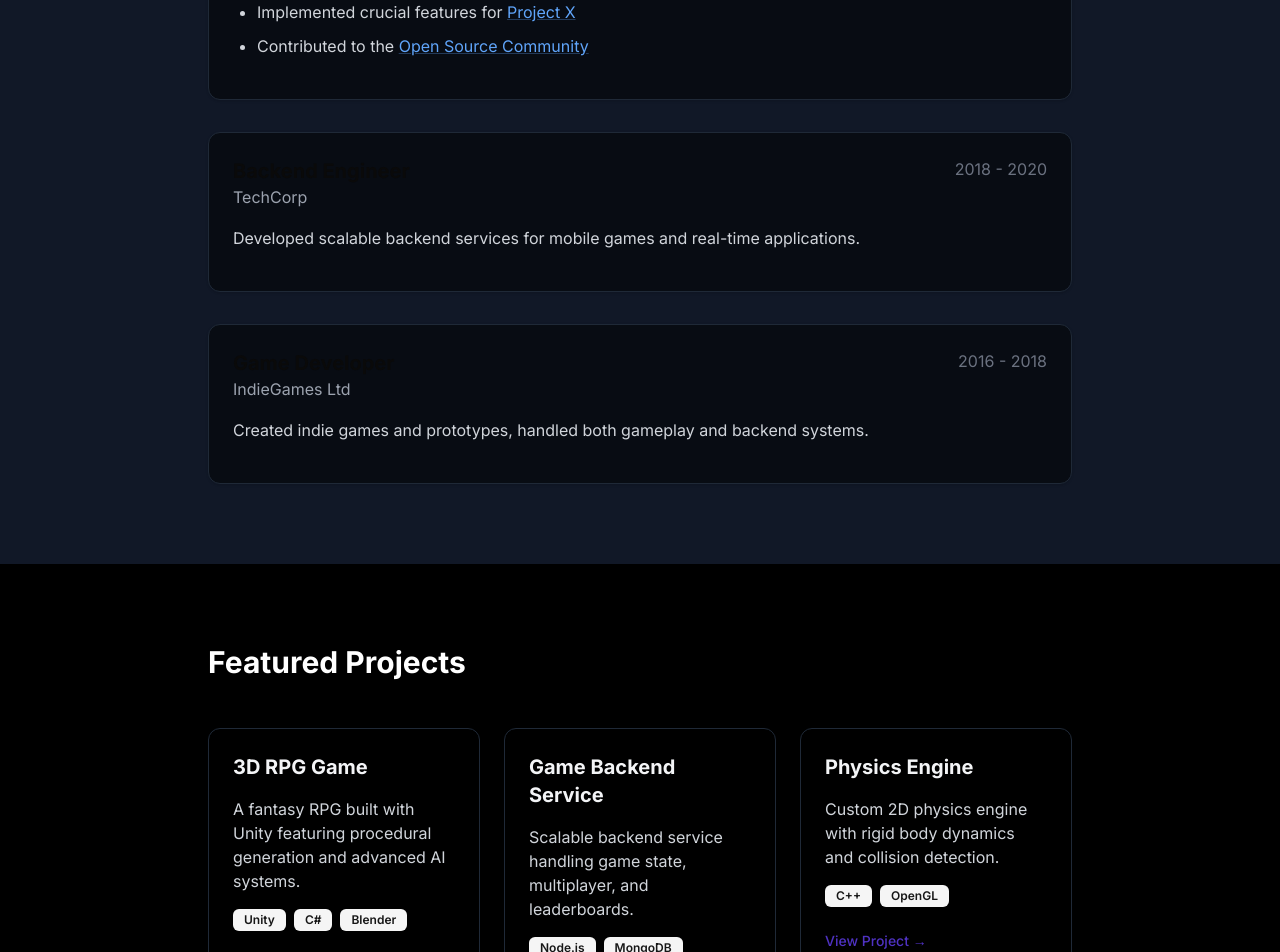
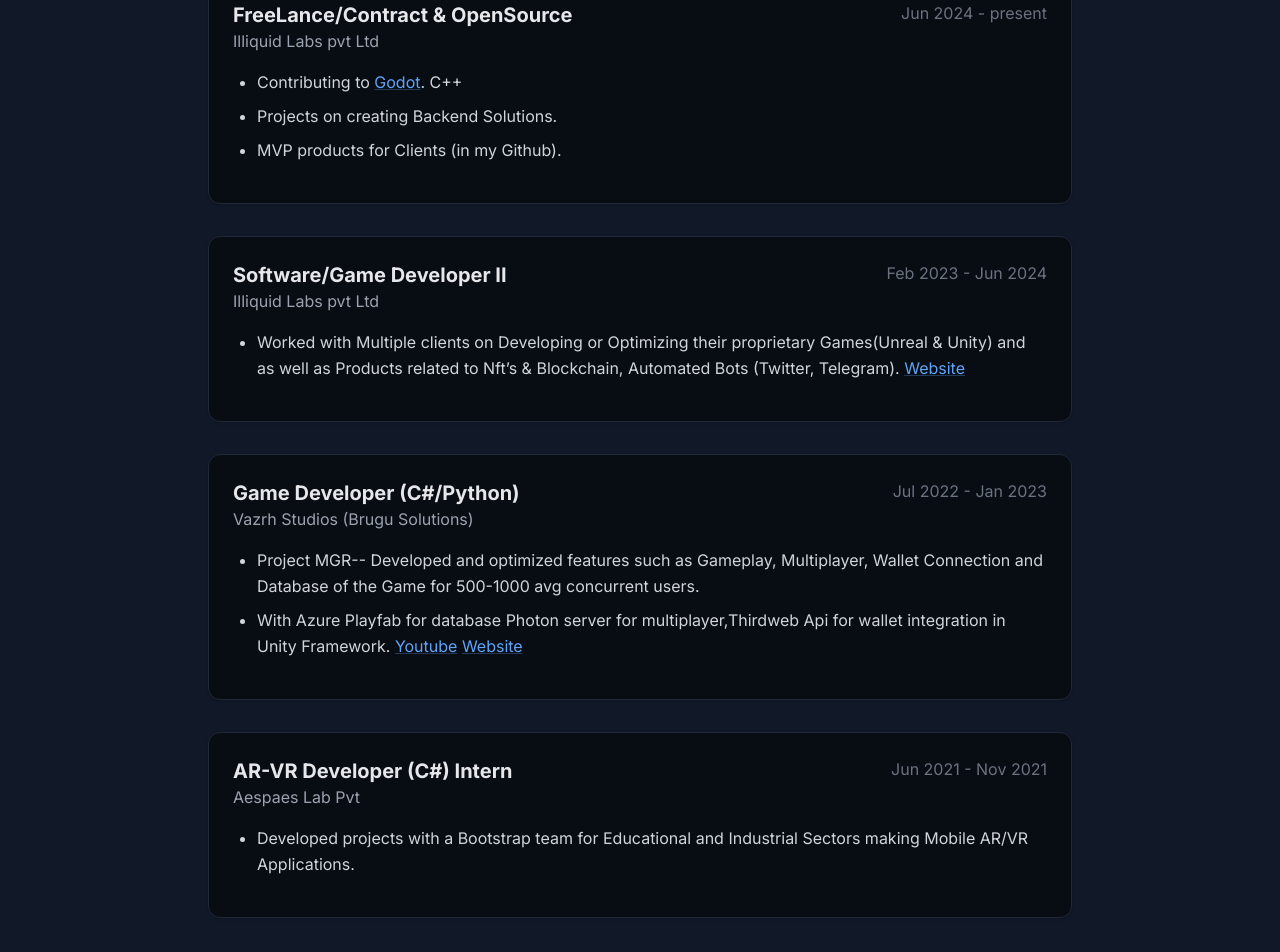
Before and after one commit to Maski0/maski, a Next.js app: page / in a window 1280 px wide. Shown: the part 1600-2552 px from the top of the page. Built offline with nearby package versions, Linux system fonts and the light colour scheme.

Commit message:
Full Data Update, Graph Visual Update minor fixes.

```diff
--- a/src/components/ExperienceSection.tsx
+++ b/src/components/ExperienceSection.tsx
@@ -75,7 +75,7 @@
               <CardContent className="p-6">
                 <div className="flex justify-between items-start mb-4">
                   <div>
-                    <h3 className="text-xl font-bold">{exp.role}</h3>
+                    <h3 className="text-xl font-bold text-gray-200">{exp.role}</h3>
                     <p className="text-gray-400">{exp.company}</p>
                   </div>
                   <span className="text-gray-500">{exp.period}</span>
--- a/src/components/Navbar.tsx
+++ b/src/components/Navbar.tsx
@@ -68,9 +68,9 @@
         {/* Social Links */}
         <div className="mt-8 flex flex-col gap-4">
           {[
-            { href: "mailto:contact@example.com", icon: Mail, label: "Email" },
-            { href: "https://github.com", icon: Github, label: "GitHub" },
-            { href: "https://linkedin.com", icon: Linkedin, label: "LinkedIn" },
+            { href: "mailto:maskikarsrikar@gmail.com", icon: Mail, label: "Email" },
+            { href: "https://github.com/Maski0", icon: Github, label: "GitHub" },
+            { href: "https://www.linkedin.com/in/maski-srikar/", icon: Linkedin, label: "LinkedIn" },
           ].map((social) => (
             <Link
               key={social.href}
--- a/src/components/ProjectsSection.tsx
+++ b/src/components/ProjectsSection.tsx
@@ -22,11 +22,19 @@
   };
 }
 
-export default function ProjectsSection({ projects, fadeIn }: ProjectsSectionProps) {
+export default function ProjectsSection({
+  projects,
+  fadeIn,
+}: ProjectsSectionProps) {
   return (
     <section id="projects" className="py-20">
       <motion.div className="max-w-4xl mx-auto px-4" {...fadeIn}>
-        <h2 className="text-3xl font-bold mb-12">Featured Projects</h2>
+        <h2 className="text-3xl font-bold mb-12">
+          Featured Projects{" "}
+          <span className="text-sm italic text-gray-400">
+            (*this website as well)
+          </span>
+        </h2>
         <div className="grid md:grid-cols-2 lg:grid-cols-3 gap-6">
           {projects.map((project, index) => (
             <Card
@@ -34,7 +42,9 @@
               className="bg-black/50 border-gray-800 hover:border-primary transition-colors"
             >
               <CardContent className="p-6 space-y-4">
-                <h3 className="text-xl font-bold text-gray-100">{project.title}</h3>
+                <h3 className="text-xl font-bold text-gray-100">
+                  {project.title}
+                </h3>
                 <p className="text-gray-300">{project.description}</p>
                 <div className="flex flex-wrap gap-2">
                   {project.tech.map((tech, i) => (
--- a/src/components/SkillForceGraph.tsx
+++ b/src/components/SkillForceGraph.tsx
@@ -180,15 +180,32 @@
     const nodeRadius = (group: number) =>
       group === 1 ? Math.max(width * 0.03, 20) : Math.max(width * 0.02, 15);
 
+
+    const filter = defs
+      .append("filter")
+      .attr("id", "glow")
+      .attr("width", "400%")
+      .attr("height", "400%");
+
+    filter
+      .append("feDropShadow")
+      .attr("dx", 0)
+      .attr("dy", 0)
+      .attr("stdDeviation", 5)
+      .attr("flood-color", "rgb(107,33,168)")
+      .attr("flood-opacity", 1);
+
     node
       .append("circle")
       .attr("r", (d) => d.radius ?? nodeRadius(d.group))
+      .style("filter", (d) => (d.group === 1 ? "url(#glow)" : null))
       .attr("class", (d) =>
         d.group === 1
-          ? "fill-purple-900 stroke-purple-800"
-          : "fill-purple-700 stroke-purple-500"
+          ? "fill-purple-800 stroke-purple-700"
+          : "fill-indigo-700 fill-indigo-500"
       )
       .attr("stroke-width", Math.max(width * 0.002, 1.5));
+
     textSelection.raise();
     const drag = d3
       .drag<SVGGElement, Node>()
--- a/src/data/index.ts
+++ b/src/data/index.ts
@@ -1,61 +1,72 @@
 import { GraphData } from "@/types";
 
 export const aboutData = [
-  "I’m a passionate game developer and backend engineer with over 6 years of experience in creating engaging games and scalable backend systems.",
-  "My journey in game development started with modding existing games, which led me to pursue a career in both game development and backend engineering.",
-  "I specialize in Unity and Unreal Engine for game development, and Node.js/Python for backend services. I’m particularly interested in multiplayer game architectures and real-time systems.",
+  "I’m a passionate game developer and backend engineer with over two years of experience creating engaging games and scalable backend systems.",
+  "My journey in game development began with a strong interest in gaming, which led me to pursue computer science and ultimately a career in game development.",
+  "During my professional experience, I encountered growing requirements for backend solutions, which sparked my interest in building and optimizing these systems. Now, I’m considering transitioning my focus toward backend engineering.",
+  "I specialize in Unity and Unreal Engine for game development, as well as Node.js, Python, and Go for backend services (though my Go experience comes from personal projects). I’m excited to continue exploring and refining my skills in backend systems, also Game Development if opportunity arises",
 ];
 
 export const experienceData = [
   {
-    role: "Senior Game Developer",
-    company: "GameStudio Inc",
-    period: "2020 - Present",
+    role: "FreeLance/Contract & OpenSource",
+    company: "Illiquid Labs pvt Ltd",
+    period: "Jun 2024 - present",
     description:
-      `Led development of the company's main product using **React** and **Node.js**. Key achievements include:
-
-* Implemented crucial features for [Project X](https://project-x.example.com)
-* Contributed to the [Open Source Community](https://github.com/organization)
+      `* Contributing to [Godot](https://github.com/godotengine/godot). C++
+* Projects on creating Backend Solutions.
+* MVP products for Clients (in my Github).
       `,
   },
   {
-    role: "Backend Engineer",
-    company: "TechCorp",
-    period: "2018 - 2020",
+    role: "Software/Game Developer II",
+    company: "Illiquid Labs pvt Ltd",
+    period: "Feb 2023 - Jun 2024",
     description:
-      "Developed scalable backend services for mobile games and real-time applications.",
+      `* Worked with Multiple clients on Developing or Optimizing their proprietary Games(Unreal & Unity) and as well as Products related to Nft’s & Blockchain, Automated Bots (Twitter, Telegram). [Website](https://www.illiquidlabs.com/)
+      `,
   },
   {
-    role: "Game Developer",
-    company: "IndieGames Ltd",
-    period: "2016 - 2018",
+    role: "Game Developer (C#/Python)",
+    company: "Vazrh Studios (Brugu Solutions)",
+    period: "Jul 2022 - Jan 2023",
     description:
-      "Created indie games and prototypes, handled both gameplay and backend systems.",
+      `* Project MGR-- Developed and optimized features such as Gameplay, Multiplayer, Wallet Connection and Database of the Game for 500-1000 avg concurrent users.
+* With Azure Playfab for database Photon server for multiplayer,Thirdweb Api for wallet integration in Unity Framework. [Youtube](https://www.youtube.com/watch?v=Q-HixedhOFI&ab_channel=Metagrandrace) [Website](https://metagrandrace.com/)
+      `,
+  },
+  {
+    role: "AR-VR Developer (C#) Intern",
+    company: "Aespaes Lab Pvt",
+    period: "Jun 2021 - Nov 2021",
+    description:
+      `* Developed projects with a Bootstrap team for Educational and Industrial Sectors making Mobile AR/VR Applications.`,
   },
 ];
 
 export const projectsData = [
   {
-    title: "3D RPG Game",
+    title: "GarageManager",
     description:
-      "A fantasy RPG built with Unity featuring procedural generation and advanced AI systems.",
-    tech: ["Unity", "C#", "Blender"],
-    link: "#",
+      "Developing a Backend Restful services for a Garage Client, key features of the main Frontend software are using - Accounting, Billing & Invoicing, Customer Database, Inventory Control, Service History, Payment Options, Tools (SMS, Alerts, Mails).",
+    tech: ["JAVA SpringBoot", "Azure MysqlDB", "Azure (ContainerApps,Functions)"],
+    link: "https://github.com/Maski0/GarageManager.git",
   },
   {
-    title: "Game Backend Service",
+    title: "OpenGl-FrameWork (Game/Graphic Engine)",
     description:
-      "Scalable backend service handling game state, multiplayer, and leaderboards.",
-    tech: ["Node.js", "MongoDB", "WebSocket"],
-    link: "#",
+      "This is a 2D Opengl Graphic FrameWork Template without any External Api's (Core OpenGL) to understand the GPU Shader language, and Rendering (lighting)",
+    tech: ["C++", "OpenGl ", "GLFW","ImGUI","GLEW"],
+    link: "https://github.com/Maski0/OpenGlFrameWork",
   },
   {
-    title: "Physics Engine",
+    title: "Blog-Engine",
     description:
-      "Custom 2D physics engine with rigid body dynamics and collision detection.",
-    tech: ["C++", "OpenGL"],
-    link: "#",
+      "A Backend Personal BlogEngine which can be integrated easily with a front end application as a feature (inProgress, adding features on a daily basis)",
+    tech: ["Golang", "Postgres", "Docker (Linux)", "Kubernetes(AWS)"],
+    link: "https://github.com/Maski0/Blog-Engine.git",
   },
+
 ];
 
 export const SkillsData: GraphData = {
@@ -89,6 +100,11 @@
     { id: "AWS", group: 2 },
     { id: "GCP", group: 2 },
     { id: "Heroku", group: 2 },
+    { id: "Game Dev", group: 1 },
+    { id: "Unity", group: 2 },
+    { id: "Unreal", group: 2 },
+    { id: "DX12/Vulkan", group: 2 },
+
   ],
   links: [
     { source: "Languages", target: "C#", value: 1 },
@@ -116,5 +132,8 @@
     { source: "DevOps/Cloud", target: "AWS", value: 1 },
     { source: "DevOps/Cloud", target: "GCP", value: 1 },
     { source: "DevOps/Cloud", target: "Heroku", value: 1 },
+    { source: "Game Dev", target: "Unity", value: 1 },
+    { source: "Game Dev", target: "Unreal", value: 1 },
+    { source: "Game Dev", target: "DX12/Vulkan", value: 1 },
   ],
 };
```
